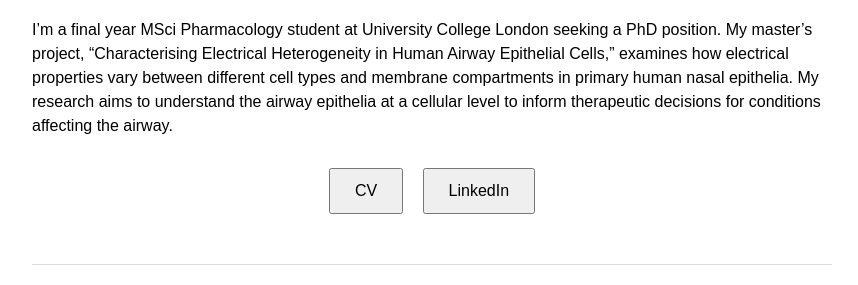
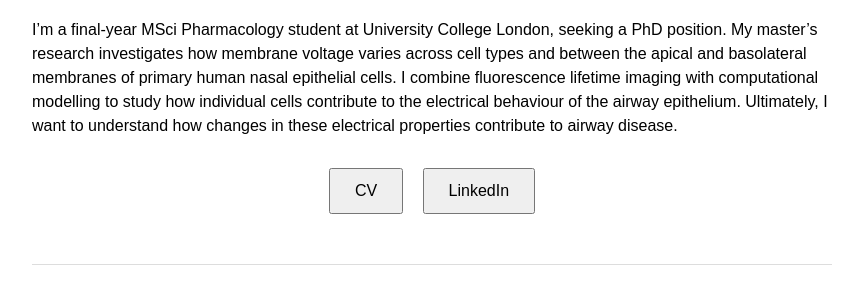
Before and after one commit to serinbaek/serinbaek.github.io, a plain HTML site: page index.html in a window 1280 px wide. Shown: the part 515-800 px from the top of the page, without its empty margins (208-1066 px from the left). Drawn offline with Linux system fonts and the light colour scheme.

Commit message:
Update index.html

```diff
--- a/index.html
+++ b/index.html
@@ -119,7 +119,7 @@
 
     <h1><strong>Serin Baek</strong></h1>
 
-    <p style="font-size: 16px; text-align: left; line-height: 1.5;">I’m a final year MSci Pharmacology student at University College London seeking a PhD position. My master’s project, “Characterising Electrical Heterogeneity in Human Airway Epithelial Cells,” examines how electrical properties vary between different cell types and membrane compartments in primary human nasal epithelia. My research aims to understand the airway epithelia at a cellular level to inform therapeutic decisions for conditions affecting the airway.
+    <p style="font-size: 16px; text-align: left; line-height: 1.5;">I’m a final-year MSci Pharmacology student at University College London, seeking a PhD position. My master’s research investigates how membrane voltage varies across cell types and between the apical and basolateral membranes of primary human nasal epithelial cells. I combine fluorescence lifetime imaging with computational modelling to study how individual cells contribute to the electrical behaviour of the airway epithelium. Ultimately, I want to understand how changes in these electrical properties contribute to airway disease.
 </p>
 
     <p style="margin-top: 30px;">
```
